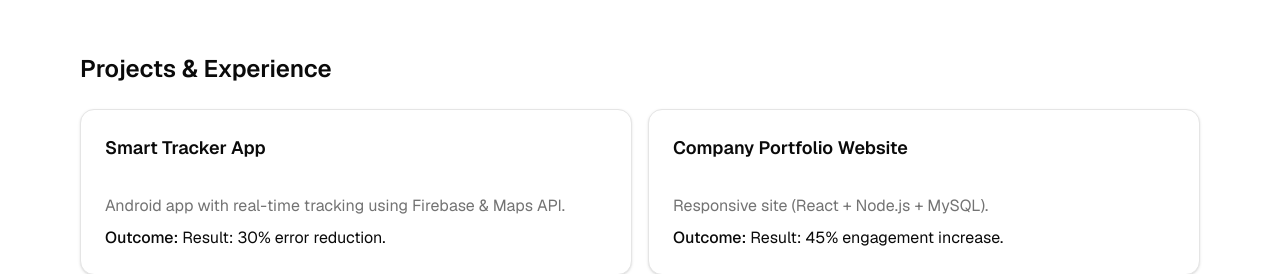
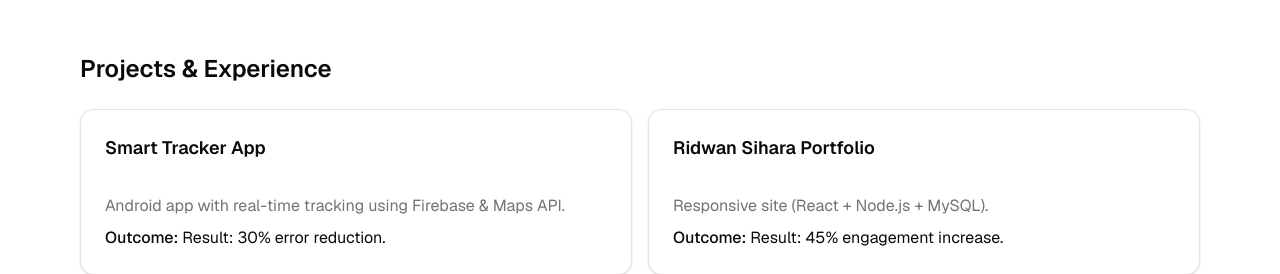
Before and after one commit to Sihara17/portfolio-website, a Next.js app: page / in a window 1280 px wide. Shown: the part 1540-1814 px from the top of the page. Built offline with nearby package versions, Linux system fonts and the light colour scheme.

Commit message:
Update projects.tsx

```diff
--- a/components/sections/projects.tsx
+++ b/components/sections/projects.tsx
@@ -7,7 +7,7 @@ const projects = [
     result: "Result: 30% error reduction.",
   },
   {
-    title: "Company Portfolio Website",
+    title: "Ridwan Sihara Portfolio",
     summary: "Responsive site (React + Node.js + MySQL).",
     result: "Result: 45% engagement increase.",
   },
```
